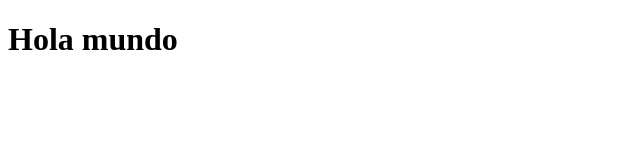
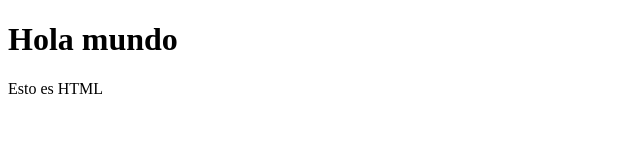
Before and after one commit to blazarcosmos/mi-repositorio, a plain HTML site: page index.html in a window 1280 px wide. Shown: the whole page, without its empty margins (0-640 px from the left). Drawn offline with Linux system fonts and the light colour scheme.

Commit message:
se hicieron cambios en el archivo html

```diff
--- a/index.html
+++ b/index.html
@@ -7,5 +7,6 @@
 </head>
 <body>
     <h1>Hola mundo</h1>
+    <p>Esto es HTML</p>
 </body>
 </html>
```
